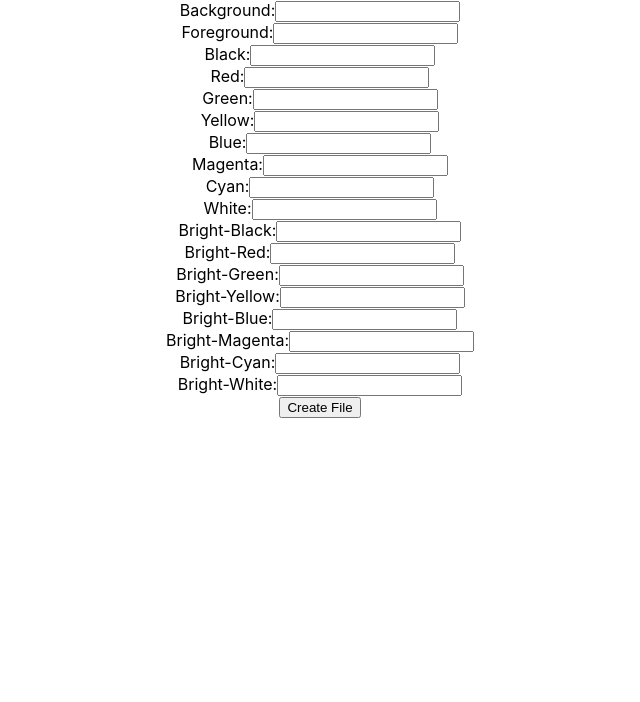
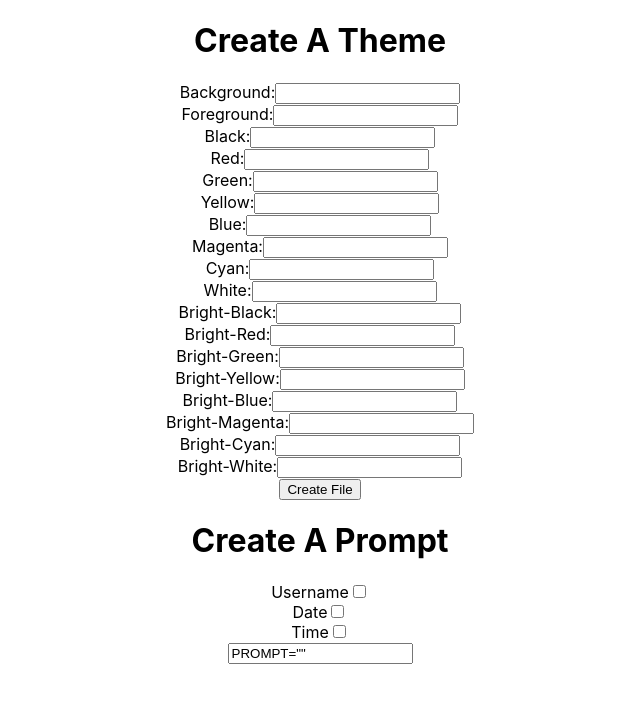
Before and after one commit to theluispestana/term-drip, a React (Create React App) app: page / in a window 1280 px wide. Shown: the top 702 px of the page, without its empty margins (320-960 px from the left). Built offline with nearby package versions, Linux system fonts and the light colour scheme.

Commit message:
can create prompt

```diff
--- a/src/App.js
+++ b/src/App.js
@@ -1,38 +1,10 @@
 import React from "react";
-import logo from "./logo.svg";
 import termcolors from "termcolors";
 import "./App.css";
 
 class App extends React.Component {
-  // const json = {
-  //   "0": "#073642",
-  //   "1": "#dc322f",
-  //   "2": "#859900",
-  //   "3": "#b58900",
-  //   "4": "#268bd2",
-  //   "5": "#d33682",
-  //   "6": "#2aa198",
-  //   "7": "#eee8d5",
-  //   "8": "#002b36",
-  //   "9": "#cb4b16",
-  //   "10": "#586e75",
-  //   "11": "#657b83",
-  //   "12": "#839496",
-  //   "13": "#6c71c4",
-  //   "14": "#93a1a1",
-  //   "15": "#fdf6e3",
-  //   background: "#002b36",
-  //   foreground: "#839496",
-  // };
-  // console.log("json: ", json);
-
-  // const colors = termcolors.json.import(JSON.stringify(json));
-  // console.log("colors: ", colors);
-
-  // const iterm = termcolors.iterm.export(colors);
-  // console.log("conversion from json to iterm", iterm);
-
   state = {
+    promptItems: [],
     fileURL: "",
     fileName: "",
     colors: {
@@ -81,9 +53,48 @@ class App extends React.Component {
     this.setState({ fileURL: fileURL, fileName: fileName });
   };
 
+  handleCheckbox = (e) => {
+    const target = e.target;
+    const promptItems = this.state.promptItems;
+
+    if (promptItems.some((item) => item.type === target.name)) {
+      this.removePromptItem(target.name);
+    } else {
+      this.addPromptItem(target.name);
+    }
+  };
+
+  removePromptItem = (type) => {
+    const promptItems = this.state.promptItems.filter((i) => i.type !== type);
+    this.setState({ promptItems });
+  };
+
+  addPromptItem = (type) => {
+    this.setState({
+      promptItems: this.state.promptItems.concat({ type }),
+    });
+  };
+
+  parsePromptItems = () => {
+    let prompt = "";
+    const promptItems = this.state.promptItems;
+    promptItems.forEach((item) => {
+      if (item.type === "username") {
+        prompt += "%n";
+      } else if (item.type === "date") {
+        prompt += "%W";
+      } else if (item.type === "time") {
+        prompt += "%T";
+      }
+    });
+
+    return `PROMPT="${prompt}"`;
+  };
+
   render() {
     return (
       <div className="App">
+        <h1>Create A Theme</h1>
         <form onChange={this.handleChange}>
           <label htmlFor="background">Background:</label>
           <input
@@ -172,6 +183,21 @@ class App extends React.Component {
             Download Theme
           </a>
         ) : null}
+        <h1>Create A Prompt</h1>
+        <form onClick={this.handleCheckbox}>
+          <label for="username">Username</label>
+          <input type="checkbox" name="username" />
+          <br />
+
+          <label for="date">Date</label>
+          <input type="checkbox" name="date" />
+          <br />
+
+          <label for="time">Time</label>
+          <input type="checkbox" name="time" />
+          <br />
+        </form>
+        <input type="text" name="prompt" value={this.parsePromptItems()} />
       </div>
     );
   }
```
